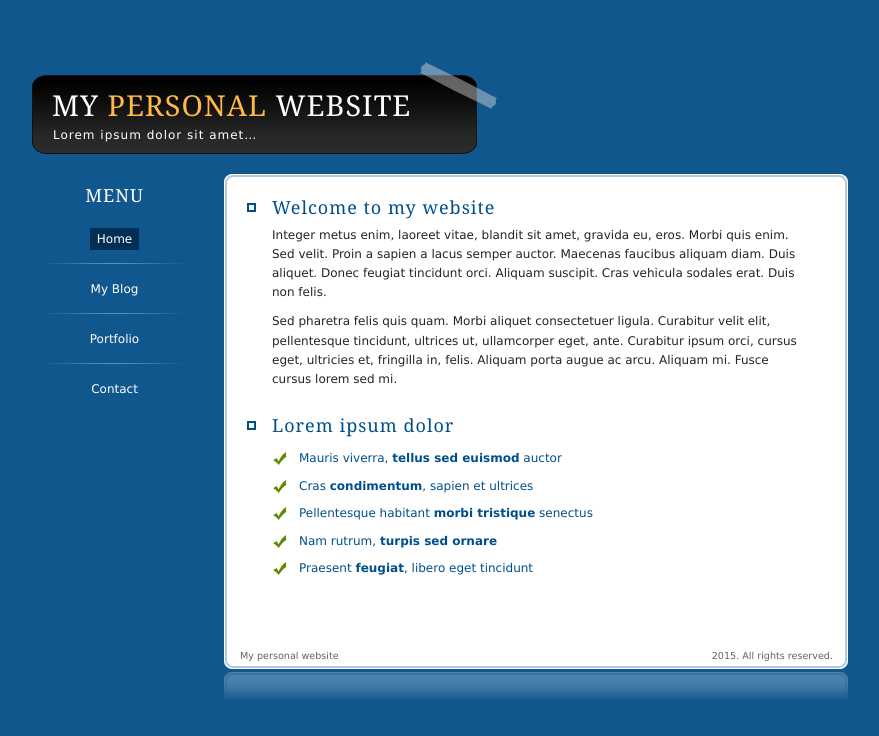
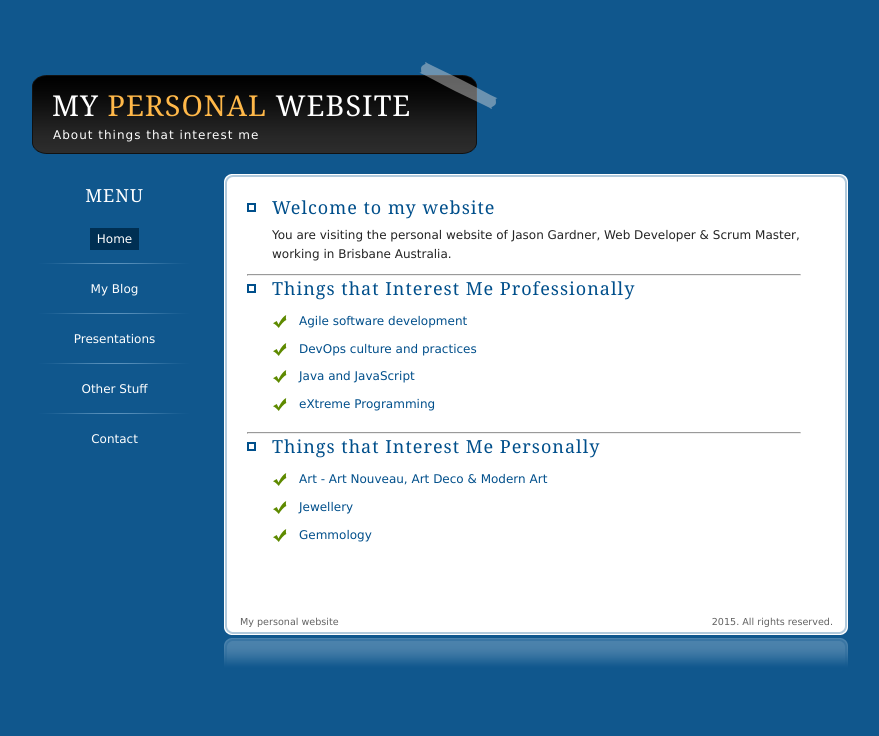
Before and after one commit to JasonPaulGardner/JasonPaulGardner.github.io, a plain HTML site: page index.html in a window 1280 px wide. Shown: the whole page, without its empty margins (183-1062 px from the left). Drawn offline with Linux system fonts and the light colour scheme.

Commit message:
Third commit

```diff
--- a/index.html
+++ b/index.html
@@ -18,7 +18,7 @@
                 <div class="title-top-right">
                   <div class="title-bottom-right">
                     <h1><a href="http://jason.gardner.solutions">MY <span>PERSONAL</span> WEBSITE</a></h1>
-                    <p>Lorem ipsum dolor sit amet&hellip;</p>
+                    <p>About things that interest me</p>
                   </div>
                 </div>
               </div>
@@ -36,7 +36,8 @@
       <ul class="menu">
         <li><a href="http://jason.gardner.solutions" class="active">Home</a></li>
         <li><a href="http://jason.gardner.solutions/blog">My Blog</a></li>
-        <li><a href="http://jason.gardner.solutions/portfolio">Portfolio</a></li>
+        <li><a href="http://jason.gardner.solutions/presentations">Presentations</a></li>
+        <li><a href="http://jason.gardner.solutions/other">Other Stuff</a></li>
         <li class="last"><a href="http://jason.gardner.solutions/contact">Contact</a></li>
       </ul>
     </div>
@@ -46,17 +47,24 @@
         <div class="box-top"></div>
         <div class="box-in">
           <h2>Welcome to my website</h2>
-          <p>Integer metus enim, laoreet vitae, blandit sit amet, gravida eu, eros. Morbi quis enim. Sed velit. Proin a sapien a lacus semper auctor. Maecenas faucibus aliquam diam. Duis aliquet. Donec feugiat tincidunt orci. Aliquam suscipit. Cras vehicula sodales erat. Duis non felis.</p>
-          <p>Sed pharetra felis quis quam. Morbi aliquet consectetuer ligula. Curabitur velit elit, pellentesque tincidunt, ultrices ut, ullamcorper eget, ante. Curabitur ipsum orci, cursus eget, ultricies et, fringilla in, felis. Aliquam porta augue ac arcu. Aliquam mi. Fusce cursus lorem sed mi.</p>
-          <br />
-          <h2>Lorem ipsum dolor</h2>
+          <p>You are visiting the personal website of Jason Gardner, Web Developer & Scrum Master, working in Brisbane Australia.</p>
+
+          <hr />
+          <h2>Things that Interest Me Professionally</h2>
           <ul class="main-list">
-            <li>Mauris viverra, <strong>tellus sed euismod</strong> auctor</li>
-            <li>Cras <strong>condimentum</strong>, sapien et ultrices</li>
-            <li>Pellentesque habitant <strong>morbi tristique</strong> senectus</li>
-            <li>Nam rutrum, <strong>turpis sed ornare</strong></li>
-            <li>Praesent <strong>feugiat</strong>, libero eget tincidunt</li>
+            <li>Agile software development</li>
+            <li>DevOps culture and practices</li>
+            <li>Java and JavaScript</li>
+            <li>eXtreme Programming</li>
           </ul>
+          <hr />
+          <h2>Things that Interest Me Personally</h2>
+          <ul class="main-list">
+            <li>Art - Art Nouveau, Art Deco & Modern Art</li>
+            <li>Jewellery</li>
+            <li>Gemmology</li>
+          </ul>
+
         </div>
       </div>
       <div class="box-bottom">
```
